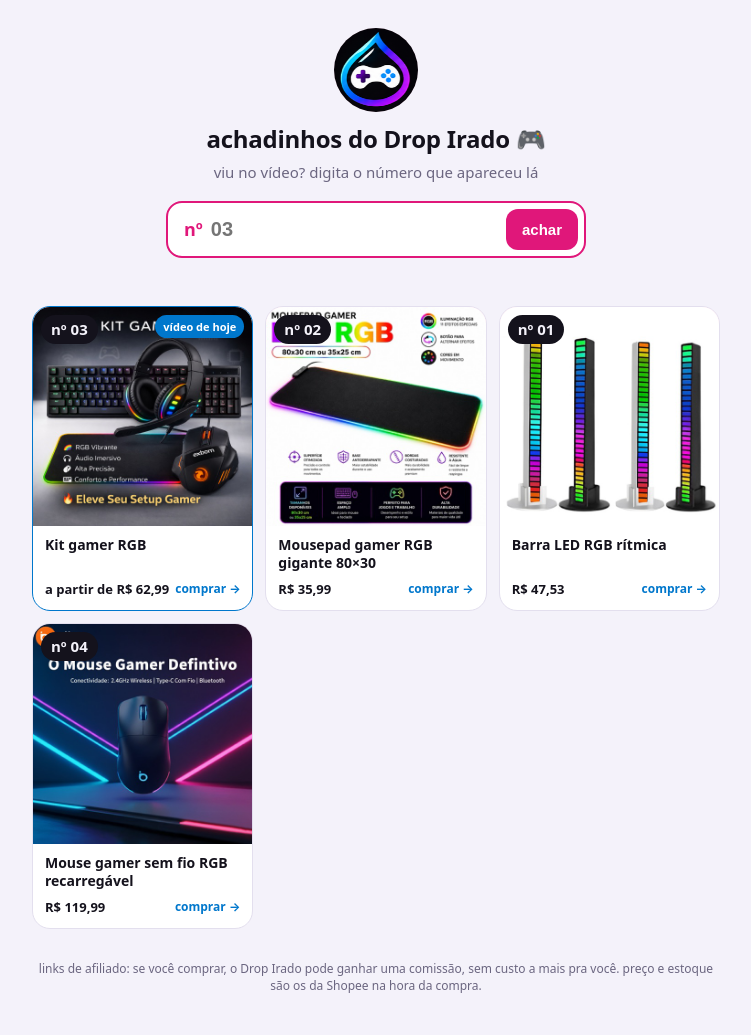
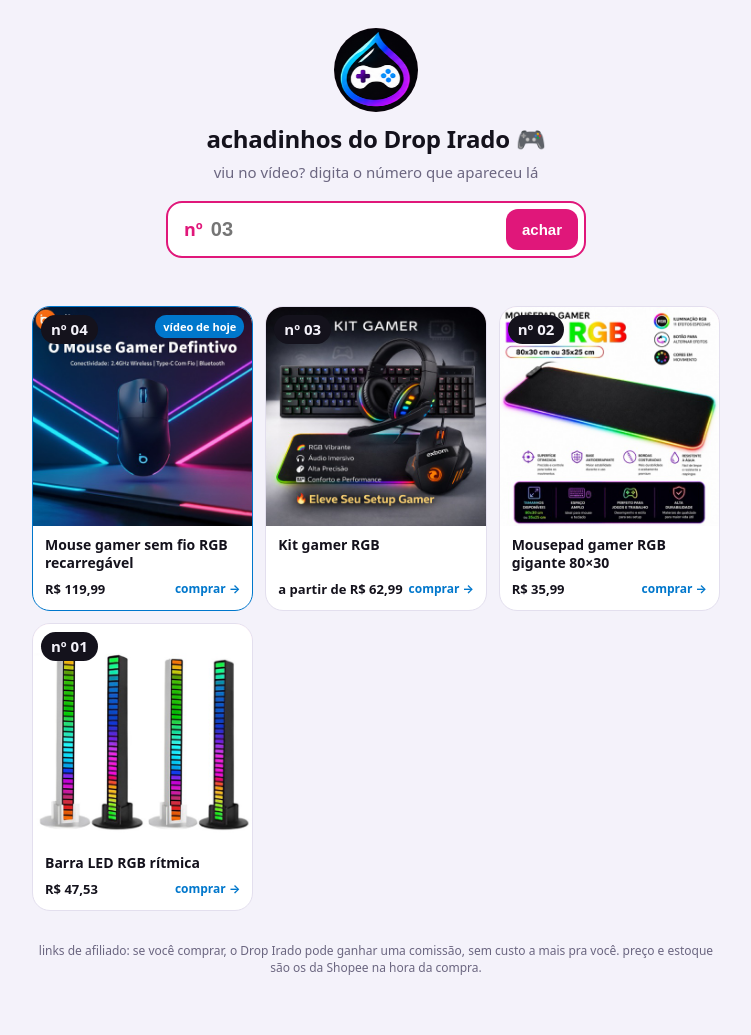
Before and after one commit to Winpulsee/dropirado, a plain HTML site: page index.html in a window 1280 px wide. Shown: the whole page, without its empty margins (264-1015 px from the left). Drawn offline with Linux system fonts and the light colour scheme.

Commit message:
vitrine: nº 04 mouse sem fio RGB no topo (vídeo de 22/11)

```diff
--- a/index.html
+++ b/index.html
@@ -41,8 +41,14 @@ footer{max-width:720px;margin:0 auto;padding:0 16px 40px;color:var(--suave);font
   <p class="aviso" id="aviso"></p>
 </header>
 <main>
-<a class="card novo" id="n03" data-n="3" href="https://s.shopee.com.br/8pnU2DmdSJ" target="_blank" rel="noopener nofollow sponsored">
-  <span class="num">nº 03</span><span class="selo">vídeo de hoje</span>
+<a class="card novo" id="n04" data-n="4" href="https://s.shopee.com.br/1C5VzTTU0" target="_blank" rel="noopener nofollow sponsored">
+  <span class="num">nº 04</span><span class="selo">vídeo de hoje</span>
+  <img src="p04.jpg" alt="Mouse gamer sem fio RGB recarregável" loading="lazy" width="480" height="480">
+  <span class="nome">Mouse gamer sem fio RGB recarregável</span>
+  <span class="linha"><span class="preco">R$ 119,99</span><span class="ver">comprar →</span></span>
+</a>
+<a class="card" id="n03" data-n="3" href="https://s.shopee.com.br/8pnU2DmdSJ" target="_blank" rel="noopener nofollow sponsored">
+  <span class="num">nº 03</span>
   <img src="p03.jpg" alt="Kit gamer RGB" loading="lazy" width="480" height="480">
   <span class="nome">Kit gamer RGB</span>
   <span class="linha"><span class="preco">a partir de R$ 62,99</span><span class="ver">comprar →</span></span>
@@ -59,12 +65,6 @@ footer{max-width:720px;margin:0 auto;padding:0 16px 40px;color:var(--suave);font
   <span class="nome">Barra LED RGB rítmica</span>
   <span class="linha"><span class="preco">R$ 47,53</span><span class="ver">comprar →</span></span>
 </a>
-<a class="card" id="n04" data-n="4" href="https://s.shopee.com.br/1C5VzTTU0" target="_blank" rel="noopener nofollow sponsored">
-  <span class="num">nº 04</span>
-  <img src="p04.jpg" alt="Mouse gamer sem fio RGB recarregável" loading="lazy" width="480" height="480">
-  <span class="nome">Mouse gamer sem fio RGB recarregável</span>
-  <span class="linha"><span class="preco">R$ 119,99</span><span class="ver">comprar →</span></span>
-</a>
 </main>
 <footer>links de afiliado: se você comprar, o Drop Irado pode ganhar uma comissão, sem custo a mais pra você. preço e estoque são os da Shopee na hora da compra.</footer>
 <script>
```
